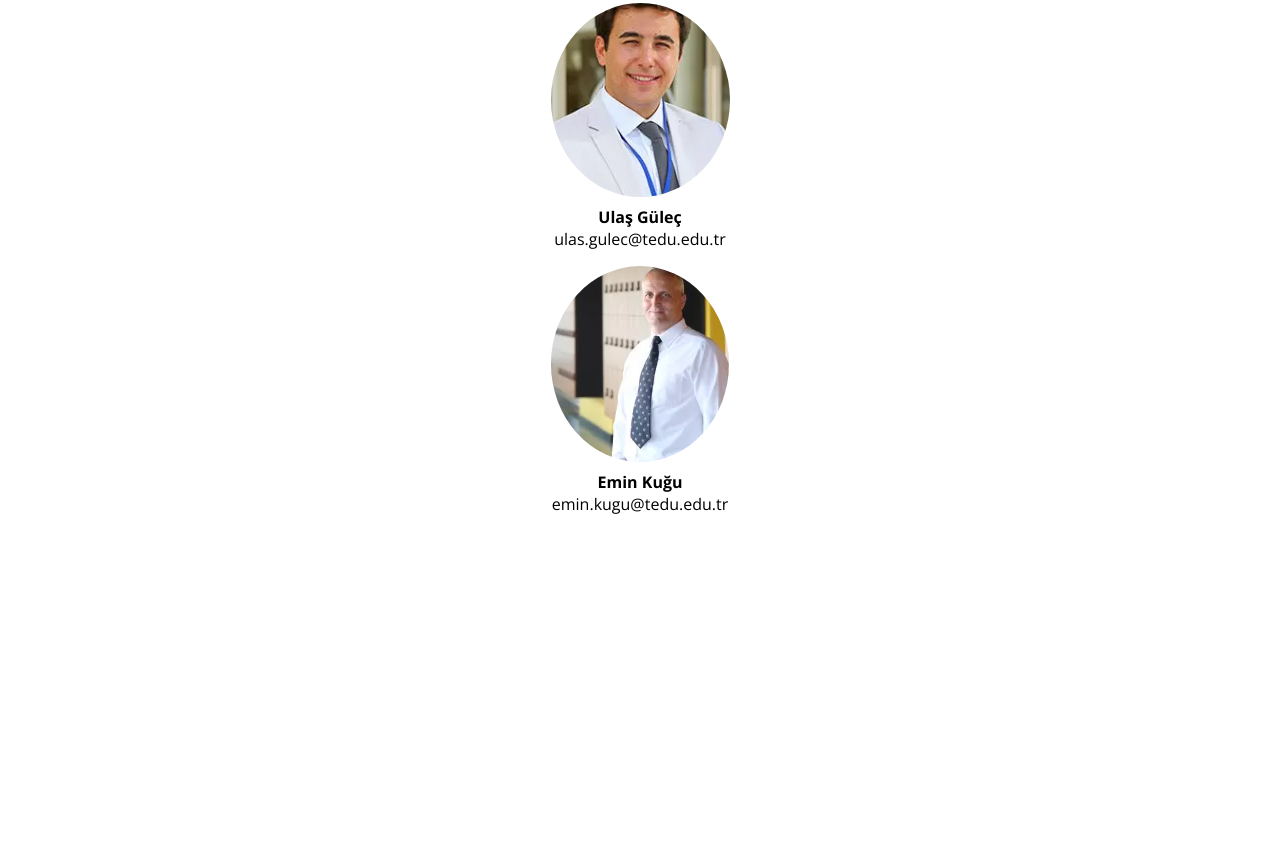
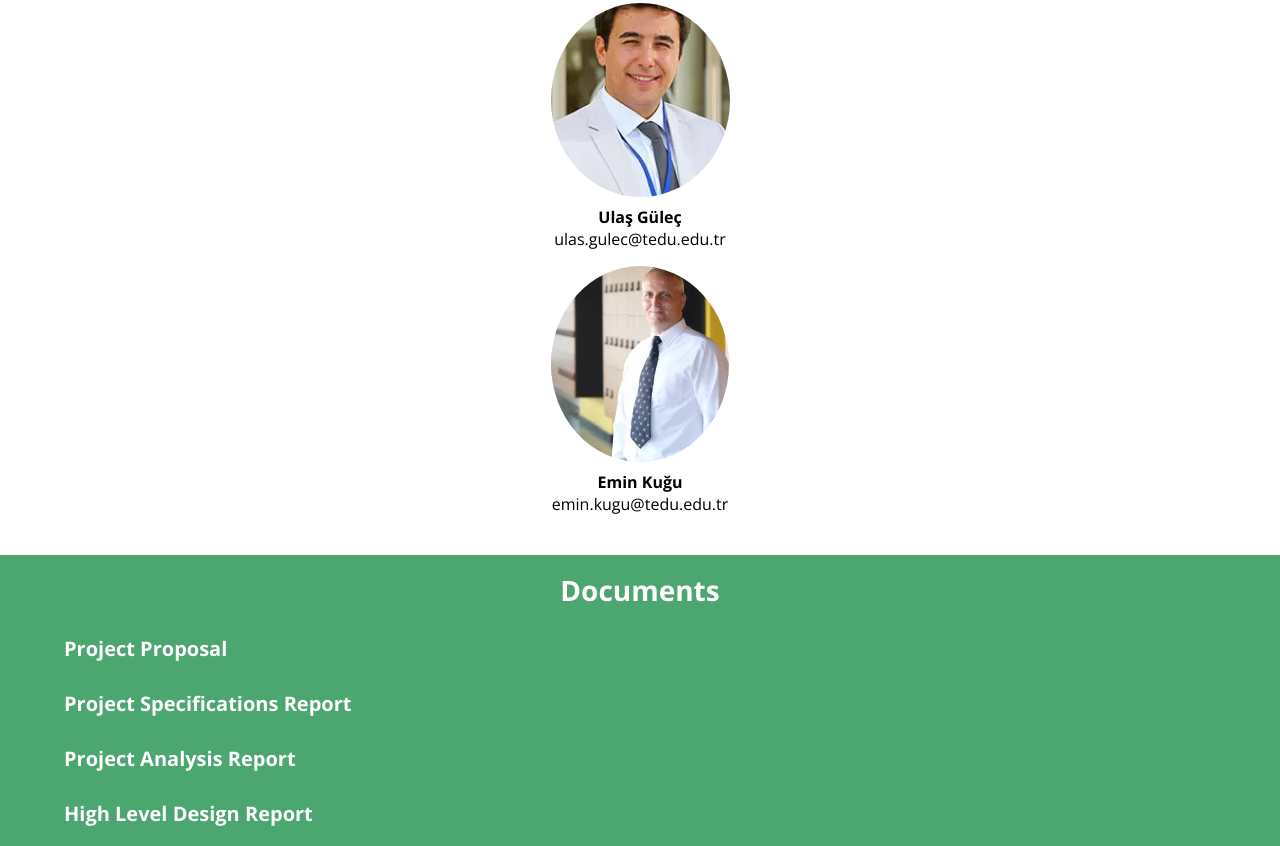
Before and after one commit to ozgeskrbyk/ozgeskrbyk.github.io, a plain HTML site: page index.html in a window 1280 px wide. Shown: the part 1954-2800 px from the top of the page. Before the commit the page ends 2509 px from the top, so only its background shows below. Drawn offline with nearby package versions, Linux system fonts and the light colour scheme.

Commit message:
Add files via upload

```diff
--- a/index.html
+++ b/index.html
@@ -38,6 +38,7 @@
                     <li><a href="#project-description">Project Description</a></li>
                     <li><a href="#supervisor">Supervisor</a></li>
                     <li><a href="#jury-members">Jury Members</a></li>
+                    <li><a href="#documents-list">Documents</a></li>
                 </ul>
             </nav>
         </div>
@@ -106,7 +107,9 @@
         <div class="supervisor-member">
             <img src="./images/yucelCımtay.jpg" alt="Yücel Çimtay">
             <div class="supervisor-title">Yücel Çimtay</div>
-            <div class="supervisor-email"><p><a href="mailto:yucel.cimtay@tedu.edu.tr">yucel.cimtay@tedu.edu.tr</a></p></div>
+            <div class="supervisor-email">
+                <p><a href="mailto:yucel.cimtay@tedu.edu.tr">yucel.cimtay@tedu.edu.tr</a></p>
+            </div>
         </div>
     </section>
 
@@ -116,13 +119,42 @@
             <div class="jury">
                 <img src="./images/ulasgulec.png" alt="Ulaş Güleç">
                 <div class="jury-title">Ulaş Güleç</div>
-                <div class="jury-email"><p><a href="mailto:ulas.gulec@tedu.edu.tr">ulas.gulec@tedu.edu.tr</a></p></div>
+                <div class="jury-email">
+                    <p><a href="mailto:ulas.gulec@tedu.edu.tr">ulas.gulec@tedu.edu.tr</a></p>
+                </div>
             </div>
             <div class="jury">
                 <img src="./images/eminKugu.png" alt="Emin Kuğu">
                 <div class="jury-title">Emin Kuğu</div>
-                <div class="jury-email"><p><a href="mailto:emin.kugu@tedu.edu.tr">emin.kugu@tedu.edu.tr</a></p></div>
+                <div class="jury-email">
+                    <p><a href="mailto:emin.kugu@tedu.edu.tr">emin.kugu@tedu.edu.tr</a></p>
+                </div>
             </div>
+        </div>
+    </section>
+
+    <section id="documents-list" class="bg-dark-green">
+        <h3 class="text-center heading-large"> Documents </h3>
+        <div class="documents">
+            <ul>
+                <li>
+                    <h3 class="heading-small"><a href="./documents /CMPE491_ProjectProposal.pdf" attributes-list
+                            download>Project Proposal</a></h3>
+                </li>
+                <li>
+                    <h3 class="heading-small"><a href="./documents /CMPE491_ProjectSpecificationsReport_SignLinga.pdf"
+                            attributes-list download>Project Specifications Report</a></h3>
+                </li>
+                <li>
+                    <h3 class="heading-small"><a href="./documents /CMPE491_ProjectAnalysisReport_SignLinga.pdf"
+                            attributes-list download>Project Analysis Report</a></h3>
+                </li>
+                <li>
+                    <h3 class="heading-small"><a href="./documents /CMPE491_HighLevelDesignReport_SignLinga.pdf"
+                            attributes-list download>High Level Design Report</a></h3>
+                </li>
+
+            </ul>
         </div>
     </section>
 </body>
```
